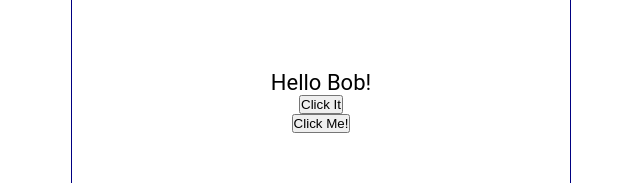
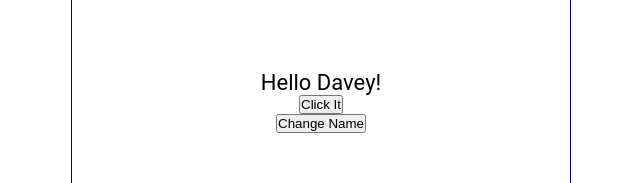
Before and after one commit to Aryan-747/LearningReact, a React (Create React App) app: page / in a window 1280 px wide. Shown: the part 307-490 px from the top of the page, without its empty margins (319-959 px from the left). Built offline with nearby package versions, Linux system fonts and the light colour scheme.

Commit message:
HandleNameChange updated

```diff
--- a/src/Content.js
+++ b/src/Content.js
@@ -1,31 +1,35 @@
 import React from 'react'
+import {useState} from 'react';
 
 const Content = () => {
+
+
+    const [name,setName] = useState('Davey');
 
     const  handleNameChange = () =>
     {
         const names = ['Davey','Mikel','Bob','Todd','Kevin De Bruyne'];
         const int = Math.floor(Math.random()*5);
 
-        return names[int];
+        setName(names[int]);
     }
 
     const handleClick = () => {
       console.log("You clicked it");
     }
 
-    const handleClick2 = () => {
-      console.log(`${handleNameChange()} was Clicked`);
+    const handleClick2 = (name) => {
+      console.log(`${name} was Clicked`);
     }
 
   return (
 <main>
     <p>
-        Hello {handleNameChange()}!
+        Hello {name}!
     </p>
 
     <button onClick={handleClick}>Click It</button>
-    <button onClick={handleClick2}>Click Me!</button>
+    <button onClick={handleNameChange}>Change Name</button>
 
 </main>
   )
```
